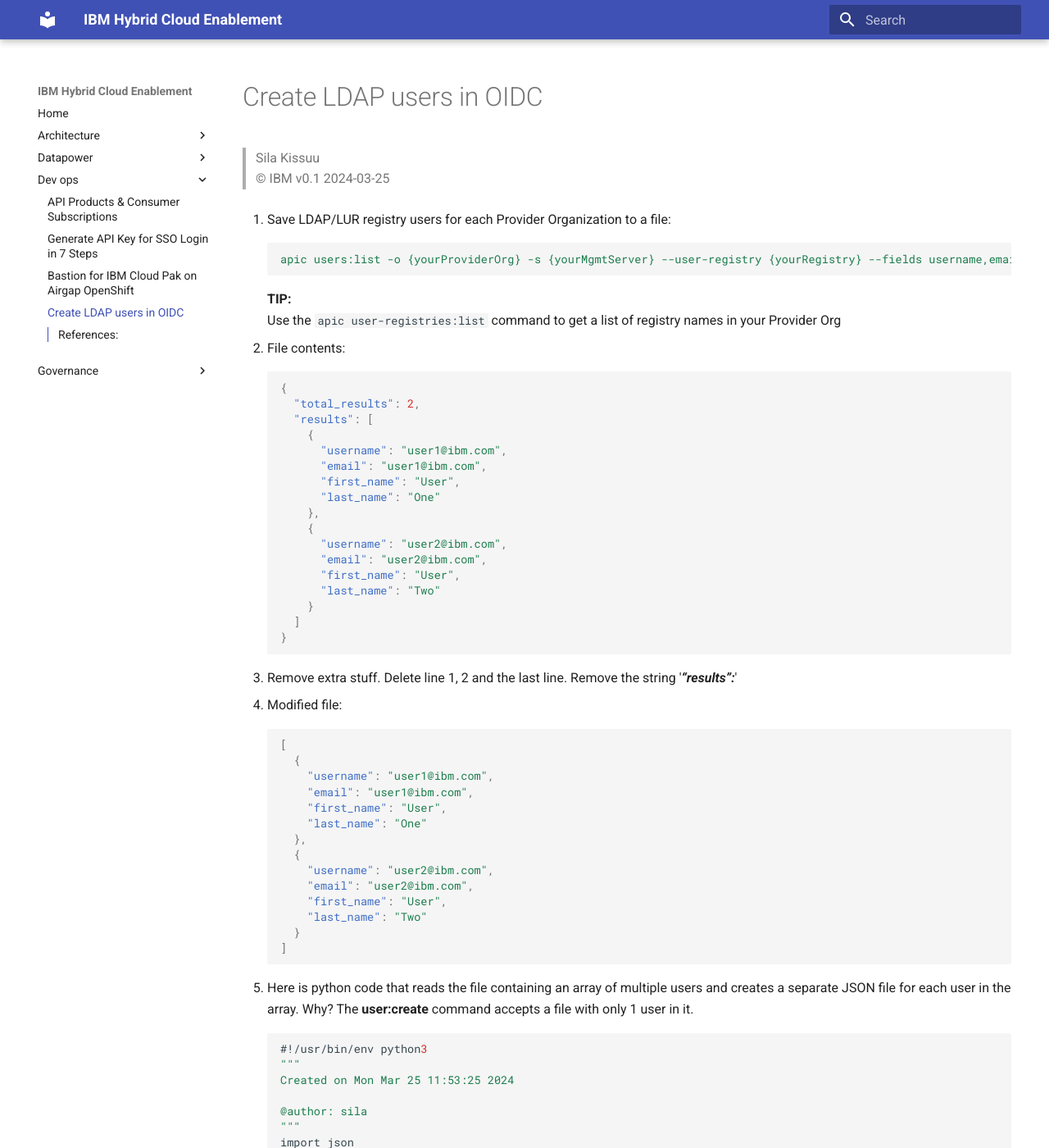
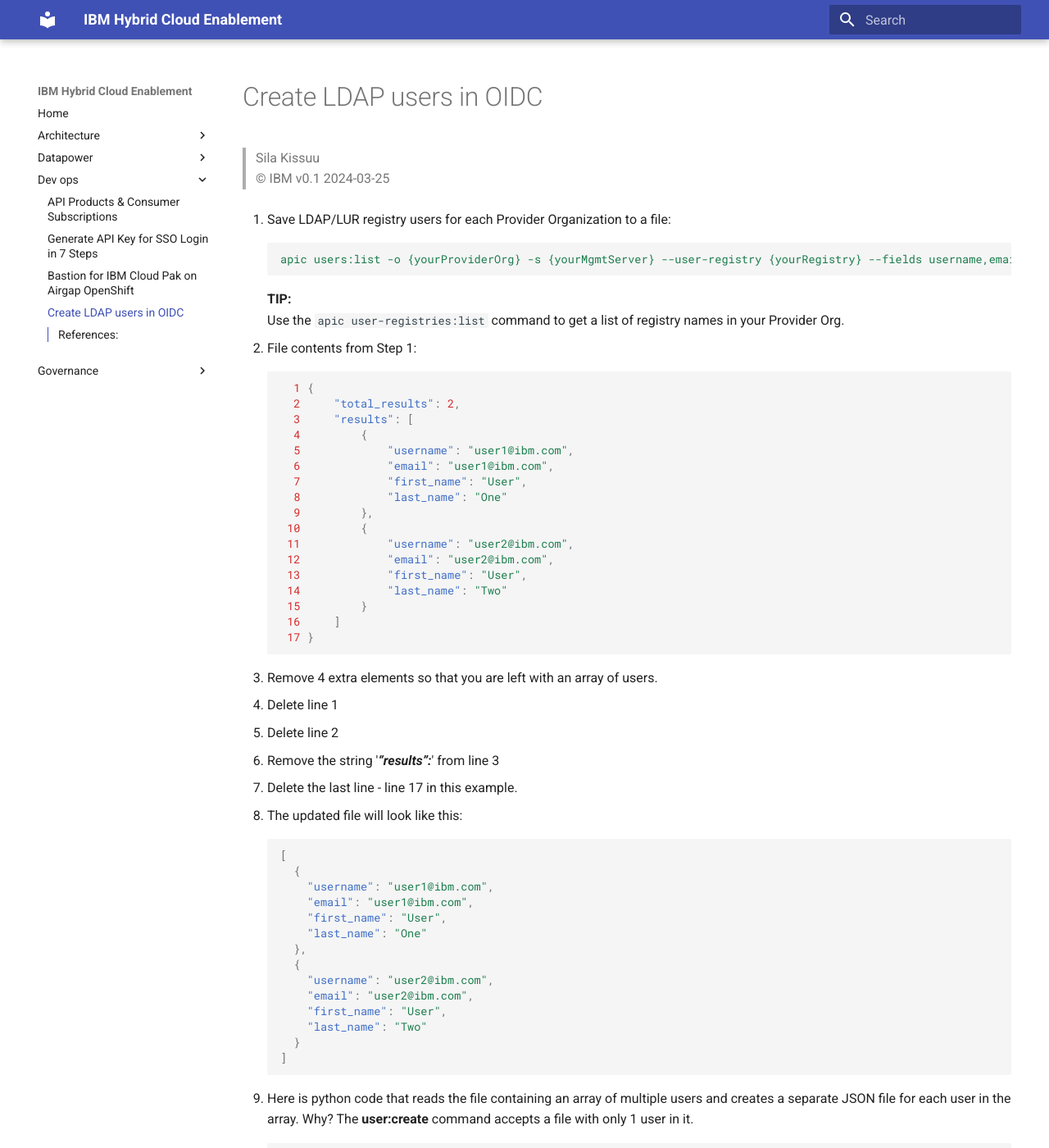
Before and after one commit to ibm-apiconnect/apic-hybrid-cloud-enablement, an MkDocs documentation site: the page built from docs-and-tools/dev-ops/create-oidc-users-from-ldap.md, in a window 1280 px wide and 1400 px high. Shown: the whole window at 82% size. Built offline with MkDocs 1.6.1 and Material for MkDocs 9.7.7, drawn with Linux system fonts in a browser that asks for light colours.

Commit message:
Clarify JSON format
Clarify JSON format

````diff
--- a/docs-and-tools/dev-ops/create-oidc-users-from-ldap.md
+++ b/docs-and-tools/dev-ops/create-oidc-users-from-ldap.md
@@ -10,32 +10,38 @@
     ```
 
     **TIP:**
-    Use the `apic user-registries:list` command to get a list of registry names in your Provider Org
+    Use the `apic user-registries:list` command to get a list of registry names in your Provider Org.
 
-2. File contents:
+2. File contents from Step 1:
 
     ```json
-    {
-      "total_results": 2,
-      "results": [
-        {
-          "username": "user1@ibm.com",
-          "email": "user1@ibm.com",
-          "first_name": "User",
-          "last_name": "One"
-        },
-        {
-          "username": "user2@ibm.com",
-          "email": "user2@ibm.com",
-          "first_name": "User",
-          "last_name": "Two"
-        }
-      ]
-    }
+      1 {
+      2     "total_results": 2,
+      3     "results": [
+      4         {
+      5             "username": "user1@ibm.com",
+      6             "email": "user1@ibm.com",
+      7             "first_name": "User",
+      8             "last_name": "One"
+      9         },
+     10         {
+     11             "username": "user2@ibm.com",
+     12             "email": "user2@ibm.com",
+     13             "first_name": "User",
+     14             "last_name": "Two"
+     15         }
+     16     ]
+     17 }
     ```
 
-3. Remove extra stuff. Delete line 1, 2 and the last line. Remove the string '_**“results”:**_'
-4. Modified file:
+3. Remove 4 extra elements so that you are left with an array of users.
+- Delete line 1
+- Delete line 2
+- Remove the string '_**“results”:**_' from line 3
+- Delete the last line - line 17 in this example.
+
+
+4. The updated file will look like this:
 
     ```json
     [
````
